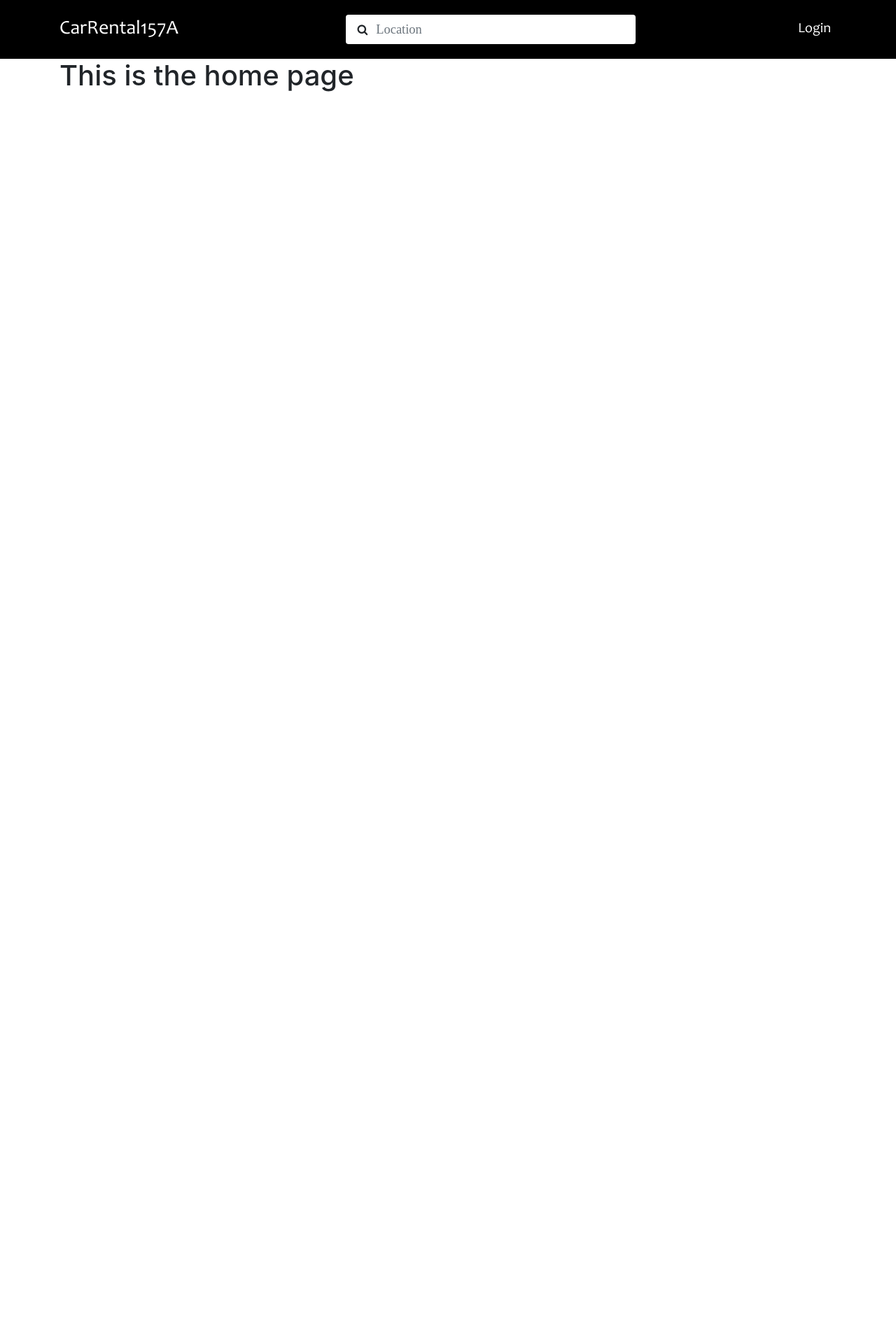
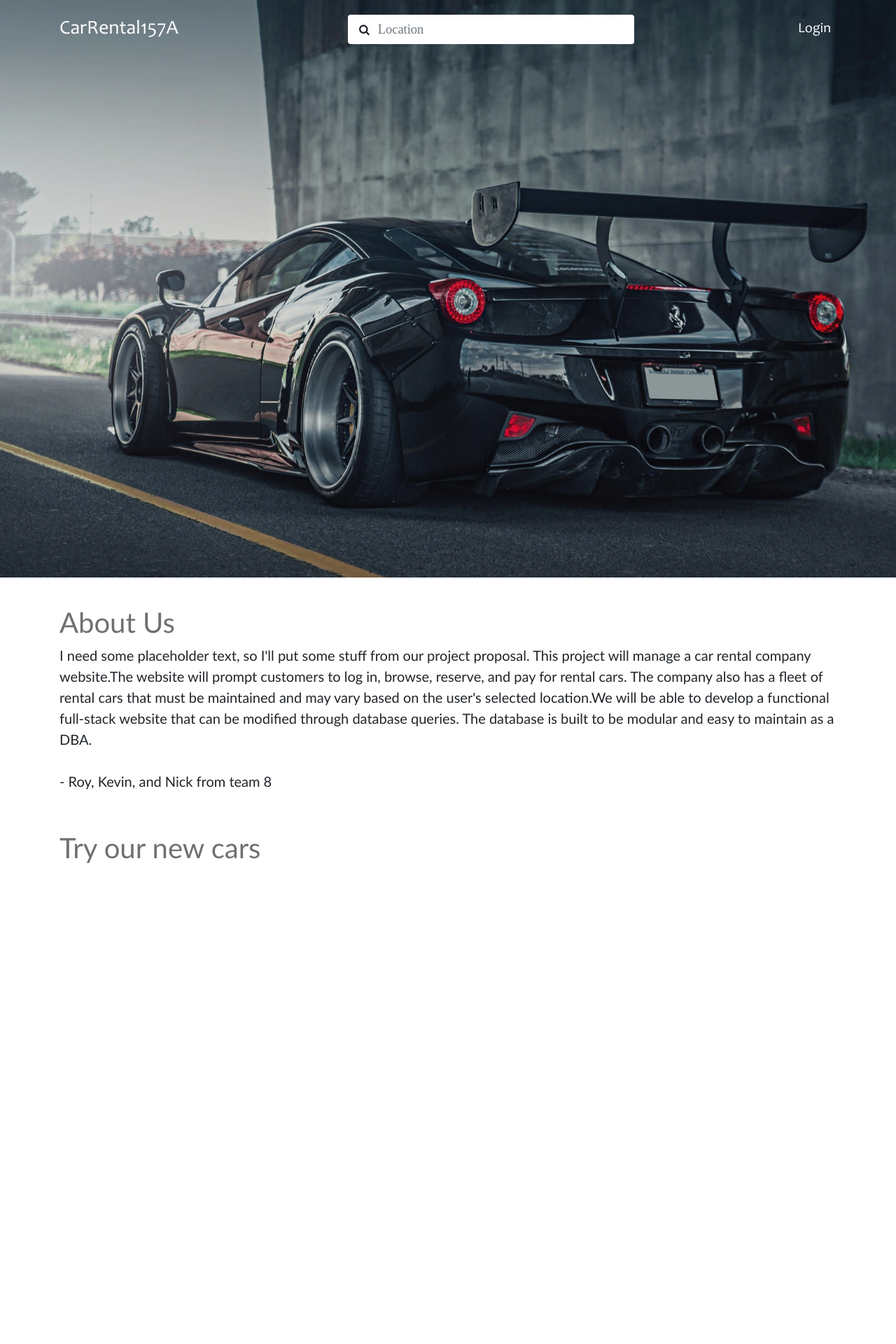
Before and after one commit to DuckyKay/CMPE157ACarRental, a Flask app: page / in a window 1280 px wide. Shown: the top 1920 px of the page at 70% size. Before the commit the page ends 131 px from the top, so only its background shows below. Run offline with Flask 3, Linux system fonts and the light colour scheme; some libraries are stand-ins or nearby versions; some web fonts are replaced.

Commit message:
added landing pic on home page

```diff
--- /dev/null
+++ b/website/static/css/home.css
@@ -0,0 +1,18 @@
+.navbar {
+    background-color: transparent;
+}
+
+.hero {
+    background-image: linear-gradient(rgba(0, 0, 0, 0.15), rgba(0, 0, 0, 0.15)), url('/static/landing_img.jpg');
+    background-repeat: no-repeat;
+    background-position: center bottom;
+    background-size: cover;
+    background-attachment: fixed;
+
+    height: 825px;
+    margin-bottom: 2.5em;
+}
+
+.about-us {
+    margin-bottom: 3.5em;
+}
--- a/website/static/styles.css
+++ b/website/static/css/styles.css
@@ -1,17 +1,17 @@
 /* our CSS will go here */
 @font-face {
     font-family: Candara;
-    src: url('Candara.ttf');
+    src: url('../Candara.ttf');
 }
 
 @font-face {
     font-family: calibri;
-    src: url('calibri.ttf');
+    src: url('../calibri.ttf');
 }
 
 .navbar {
+    font-family: Candara;
     background-color: black;
-    font-family: Candara;
 }
 
 .navbar-collapse {
@@ -31,3 +31,17 @@
 .nav-link {
     font-size: 1.25em;
 }
+
+h1,
+h2 {
+    font-family: Candara;
+    color: #707070;
+}
+
+p {
+    font-family: calibri;
+}
+
+body {
+    height: 5000px;
+}
--- a/website/templates/base.html
+++ b/website/templates/base.html
@@ -13,16 +13,20 @@
     <link rel="stylesheet" href="https://stackpath.bootstrapcdn.com/font-awesome/4.7.0/css/font-awesome.min.css"
         crossorigin="anonymous" />
 
-    <link rel="stylesheet" href="{{ url_for('static', filename='styles.css') }}">
+    <!-- Include custom css files -->
+    <link rel="stylesheet" href="{{ url_for('static', filename='css/styles.css') }}">
+    {% block css %} {% endblock %}
+
     <!-- Set the page title using a Jinja block -->
     <title>{% block title %}Home{% endblock %}</title>
 </head>
 
 <body>
+    <div class="hero">
         <!-- Navigation bar -->
         <nav class="navbar navbar-expand-lg navbar-dark py-3">
             <div class="container">
-            <a class="navbar-brand" href="#">CarRental157A</a>
+                <a class="navbar-brand" href="/">CarRental157A</a>
 
                 <!-- Hamburger menu button for small screens -->
                 <button class="navbar-toggler" type="button" data-toggle="collapse" data-target="#navbar">
@@ -32,7 +36,7 @@
                 <!-- Search bar -->
                 <form class="form-inline bg-white pl-3 pr-2 rounded navbar-collapse">
                     <i class="fa fa-search" aria-hidden="true"></i>
-                <input class="form-control shadow-none" style="width: 375px;" type="search" placeholder="Location"
+                    <input class="form-control shadow-none" style="width: 370px;" type="search" placeholder="Location"
                         aria-label="Search">
                 </form>
 
@@ -50,6 +54,7 @@
                 </div>
             </div>
         </nav>
+    </div>
 
     <!-- Display flash messages -->
     {% with messages = get_flashed_messages(with_categories=true) %}
--- a/website/templates/home.html
+++ b/website/templates/home.html
@@ -1,6 +1,23 @@
 {% extends "base.html" %}
+
+{% block css %}
+<link rel="stylesheet" href="{{ url_for('static', filename='css/home.css') }}">
+{% endblock %}
+
 {% block title %} Home {% endblock %}
 
 {% block content %}
-<h1> This is the home page</h1>
-{%  endblock %}
+<div class="about-us">
+    <h1 class="h1"> About Us</h1>
+    <p class="lead">
+        I need some placeholder text, so I'll put some stuff from our project proposal. This project will manage a car
+        rental company website.The website will prompt customers to log in, browse, reserve, and pay for rental cars.
+        The company also has a fleet of rental cars that must be maintained and may vary based on the user's selected
+        location.We will be able to develop a functional full-stack website that can be modified through database
+        queries. The database is built to be modular and easy to maintain as a DBA.
+        <br><br> - Roy, Kevin, and Nick from team 8
+    </p>
+</div>
+
+<h2 class="h1"> Try our new cars</h2>
+{% endblock %}
```
Also changed, not shown: website/static/landing_img.jpg (added). Lines whose indentation alone changed are shown as unchanged.
